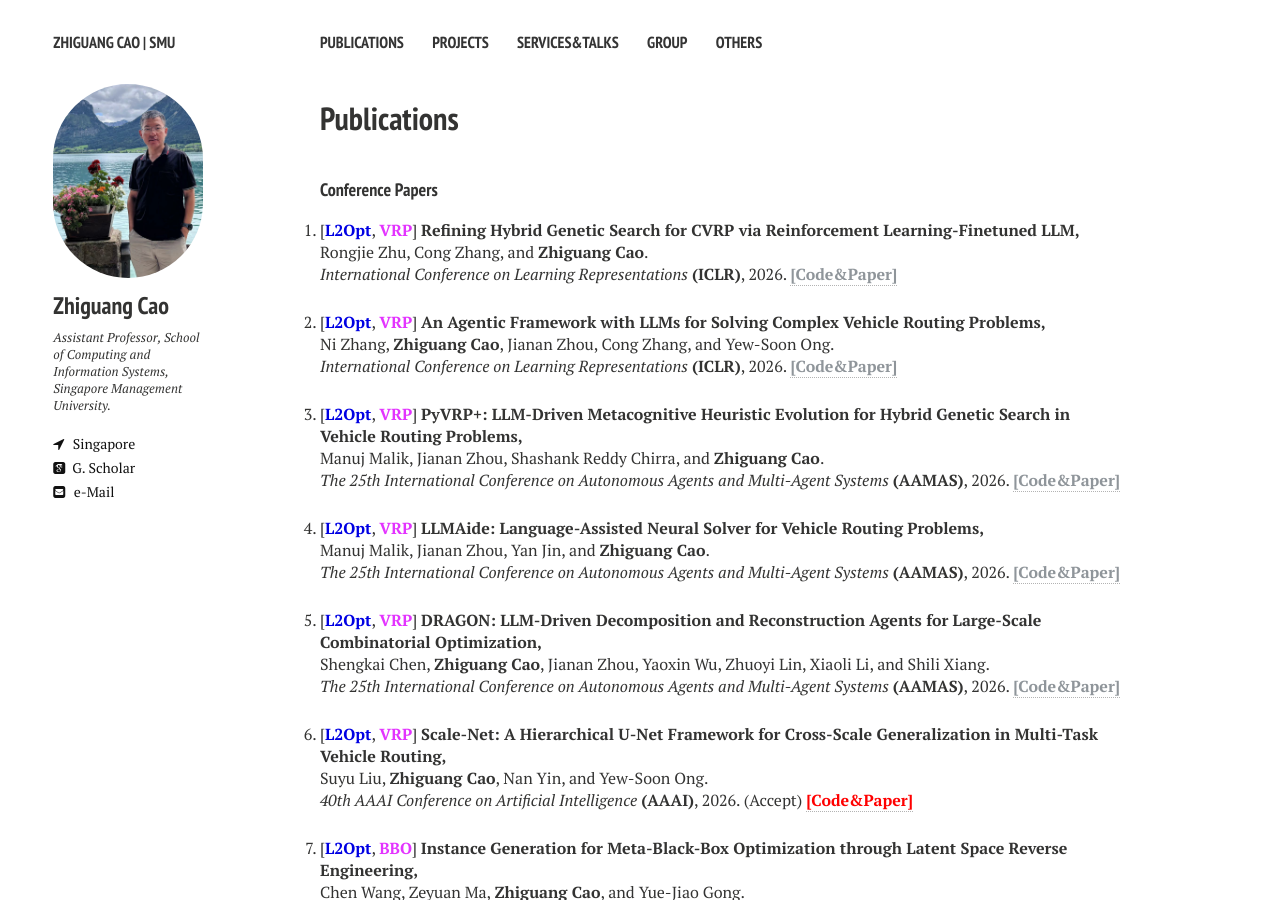
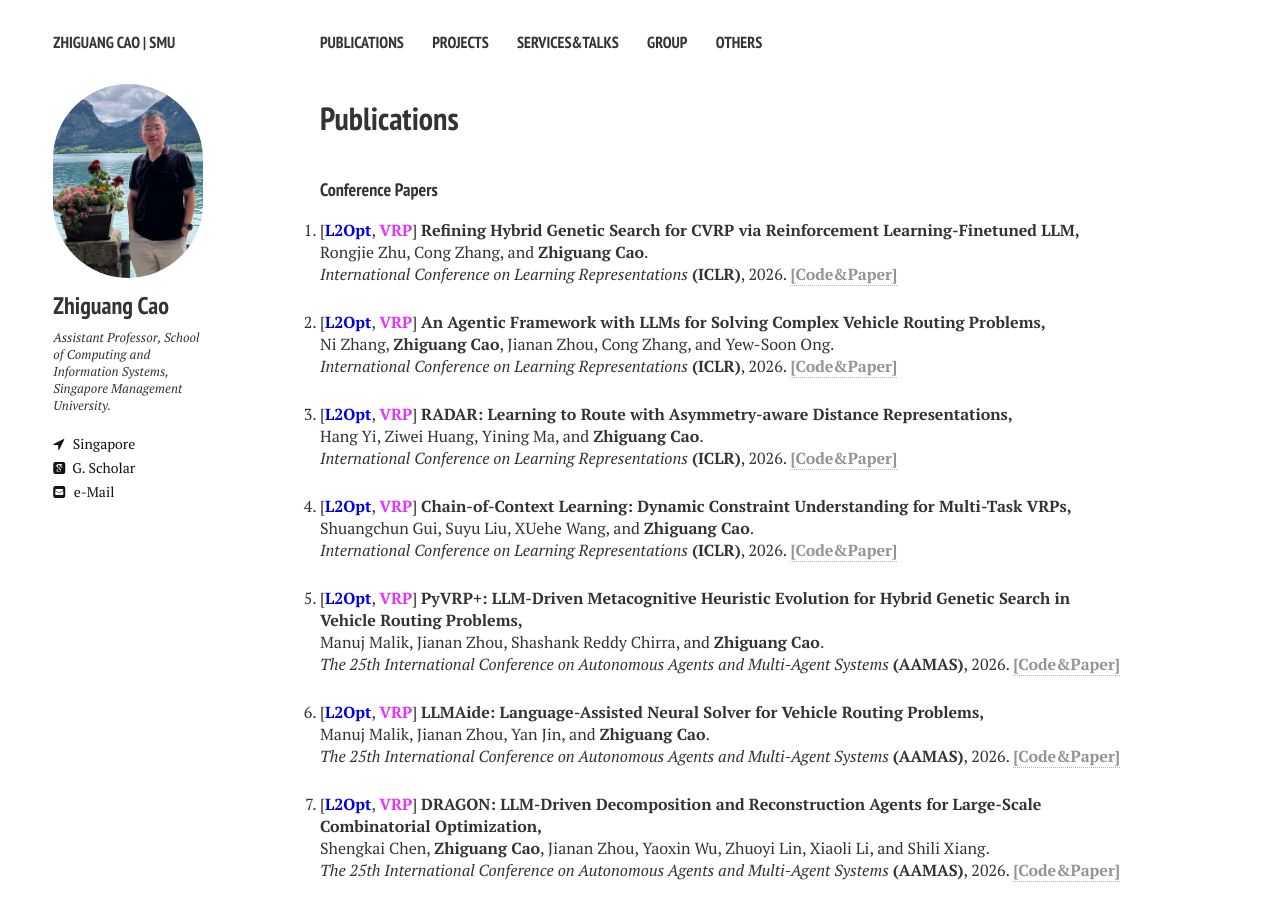
Before and after one commit to zhiguangcaosg/zhiguangcaosg.github.io, a Jekyll site: the page built from publications.md, in a window 1280 px wide and 900 px high. Built offline with Jekyll 4.4.1, drawn with Linux system fonts in a browser that asks for light colours; nearby versions of some CDN libraries.

Commit message:
Update publications.html

```diff
--- a/_layouts/publications.html
+++ b/_layouts/publications.html
@@ -102,6 +102,22 @@ div.bibtex pre { font-size: 75%; overflow: auto;  width: 100%; padding: 0em 0em;
 <p>
 [<font color="#0000E3"><b>L2Opt</b></font>, <font color="#E333FF"><b>VRP</b></font>] <b>An Agentic Framework with LLMs for Solving Complex Vehicle Routing Problems,</b>
 <br> Ni Zhang, <b>Zhiguang Cao</b>, Jianan Zhou, Cong Zhang, and Yew-Soon Ong.<br>
+<i> International Conference on Learning Representations</i> <b>(ICLR)</b>, 2026. <a href="https://zhiguangcaosg.github.io/publications/"> <font color="#8F959A"><b>[Code&Paper]</b> </font></a>
+</p>
+</li>
+
+<li>
+<p>
+[<font color="#0000E3"><b>L2Opt</b></font>, <font color="#E333FF"><b>VRP</b></font>] <b>RADAR: Learning to Route with Asymmetry-aware Distance Representations,</b>
+<br> Hang Yi, Ziwei Huang, Yining Ma, and <b>Zhiguang Cao</b>.<br>
+<i> International Conference on Learning Representations</i> <b>(ICLR)</b>, 2026. <a href="https://zhiguangcaosg.github.io/publications/"> <font color="#8F959A"><b>[Code&Paper]</b> </font></a>
+</p>
+</li>
+
+<li>
+<p>
+[<font color="#0000E3"><b>L2Opt</b></font>, <font color="#E333FF"><b>VRP</b></font>] <b>Chain-of-Context Learning: Dynamic Constraint Understanding for Multi-Task VRPs,</b>
+<br> Shuangchun Gui, Suyu Liu, XUehe Wang, and <b>Zhiguang Cao</b>.<br>
 <i> International Conference on Learning Representations</i> <b>(ICLR)</b>, 2026. <a href="https://zhiguangcaosg.github.io/publications/"> <font color="#8F959A"><b>[Code&Paper]</b> </font></a>
 </p>
 </li>
```
